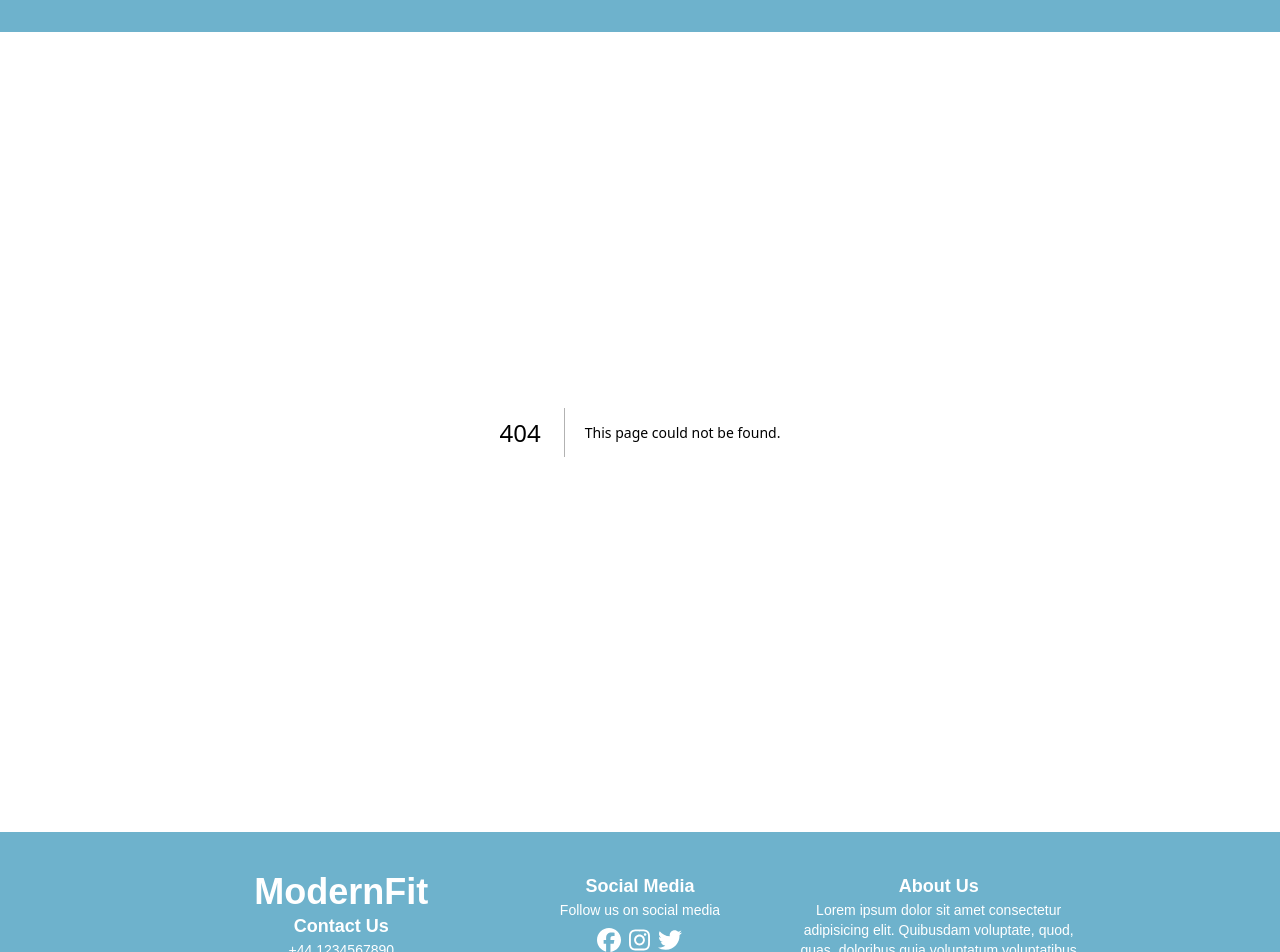
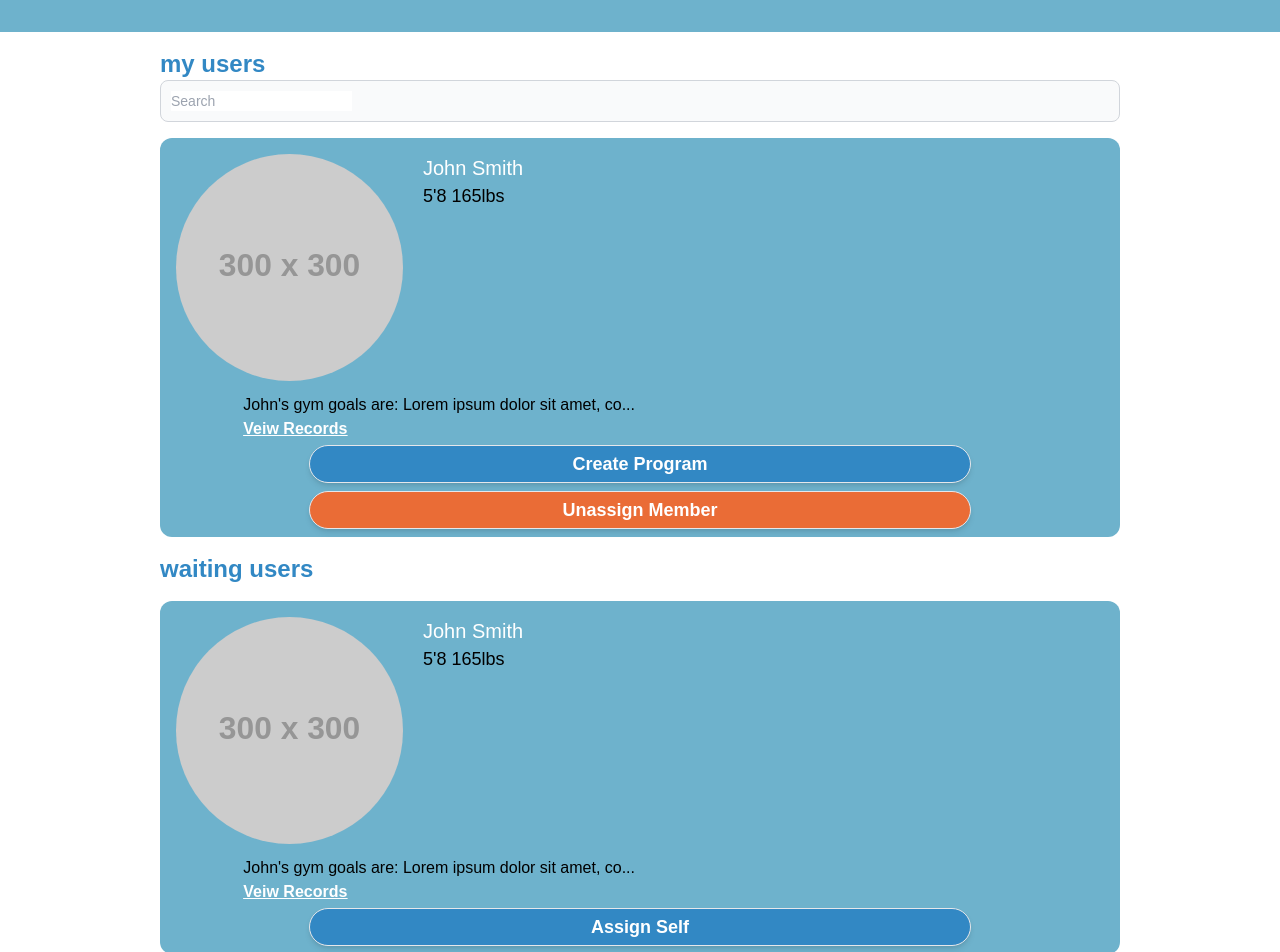
Before and after one commit to JokerZ75/ModernFit-Gym-Group11, a Next.js app in the folder frontend/: page /modernFit-app/my-users in a window 1280 px wide. Before the commit this address had no page. Shown: the part 100-1052 px from the top of the page. Built offline with nearby package versions, Linux system fonts and the light colour scheme.

Commit message:
the design for "my-user" page, didnt make desktop

```diff
--- /dev/null
+++ b/frontend/src/app/(Pages)/modernFit-app/my-users/components/assignedUser.tsx
@@ -0,0 +1,58 @@
+import React from "react";
+import { Button } from "@/app/components/UI/Button";
+
+type props = {
+    children?: React.ReactNode;
+    firstName: string;
+    lastName: string;
+    profileImage: string;
+    goals: string;
+    height: string;
+    weight: number;
+}
+
+const AssignedUser: React.FC<props> = ({children, firstName, lastName, profileImage, goals, height, weight}) =>{
+    if (goals.length > 30)
+    {
+        goals = goals.slice(0, 30);
+        goals += "...";
+    }
+    return (
+        <div className="mx-auto m-4 bg-blue-100 p-1 rounded-xl">
+            <div className="flex flexbox m-3">
+                <div className="w-1/4 rounded-full overflow-hidden"> <img src={profileImage} alt="Profile Picture" height="100000" width="50000"></img> </div>
+                <div className="mx-auto w-3/4 ml-5">
+                    <div className="text-white text-xl">{firstName} {lastName}</div>
+                    <div className="text-black text-lg"> {height} {weight}lbs </div>
+                </div>
+            </div>
+            <div className="mx-auto w-5/6">
+                <div className="text-black"> {firstName}&#39;s gym goals are: {goals}  </div>
+                <div className="text-white font-bold underline"><a href="#">Veiw Records</a></div>
+                <div className="text-center">
+                    <Button
+                        shadow="default"
+                        size="small"
+                        variant="darkBlue"
+                        hover="default"
+                        rounded="circle"
+                        className="w-5/6 border mx-auto text-center m-1"
+                        >
+                        Create Program
+                    </Button>
+                    <Button
+                        shadow="default"
+                        size="small"
+                        variant="default"
+                        hover="default"
+                        rounded="circle"
+                        className="w-5/6 border mx-auto text-center m-1"
+                        >
+                        Unassign Member
+                    </Button>
+                </div>
+            </div>
+        </div>
+    );
+};
+export default AssignedUser;
--- /dev/null
+++ b/frontend/src/app/(Pages)/modernFit-app/my-users/components/searchBar.tsx
@@ -0,0 +1,36 @@
+"use client"
+import AutoComplete from "@/app/components/UI/AutoComplete";
+import React from "react";
+import { useForm, FieldValues } from "react-hook-form"
+
+
+const SearchBar: React.FC = () =>{
+
+        // FETCH THE USER WHO ARENT STAFF, PASS THOSE AS THE OPTIONS TO AUTOCOMPLETE
+
+    const {
+        register,
+        handleSubmit,
+        getValues,
+        formState: { errors },
+      } = useForm();
+
+      const onSubmit = (data:FieldValues) => {
+        console.log(data);
+      }
+
+      const options = [
+        "User",
+        "User2"
+      ]
+
+    return(
+        <>
+            <form className="bg-gray-50 border border-gray-300 text-black text-sm rounded-lg focus:ring-blue-500 block w-full p-2.5 placeholder-black" onSubmit={handleSubmit(onSubmit)}>
+                <AutoComplete register={register("searchValue") as any} options={options}  id="searchMembers" className="" placeholder="Search" type="text" />
+            </form>
+        </>
+    );
+};
+
+export default SearchBar;
--- /dev/null
+++ b/frontend/src/app/(Pages)/modernFit-app/my-users/components/unassignedUser.tsx
@@ -0,0 +1,48 @@
+import React from "react";
+import { Button } from "@/app/components/UI/Button";
+
+type props = {
+    children?: React.ReactNode;
+    firstName: string;
+    lastName: string;
+    profileImage: string;
+    goals: string;
+    height: string;
+    weight: number;
+}
+
+const UnassignedUser: React.FC<props> = ({children, firstName, lastName, profileImage, goals, height, weight}) =>{
+    if (goals.length > 30)
+    {
+        goals = goals.slice(0, 30);
+        goals += "...";
+    }
+    return (
+        <div className="mx-auto m-4 bg-blue-100 p-1 rounded-xl">
+            <div className="flex flexbox m-3">
+                <div className="w-1/4 rounded-full overflow-hidden"> <img src={profileImage} alt="Profile Picture" height="100000" width="50000"></img> </div>
+                <div className="mx-auto w-3/4 ml-5">
+                    <div className="text-white text-xl">{firstName} {lastName}</div>
+                    <div className="text-black text-lg"> {height} {weight}lbs </div>
+                </div>
+            </div>
+            <div className="mx-auto w-5/6">
+                <div className="text-black"> {firstName}&#39;s gym goals are: {goals}  </div>
+                <div className="text-white font-bold underline"><a href="#">Veiw Records</a></div>
+                <div className="text-center">
+                    <Button
+                        shadow="default"
+                        size="small"
+                        variant="darkBlue"
+                        hover="default"
+                        rounded="circle"
+                        className="w-5/6 border mx-auto text-center m-1"
+                        >
+                        Assign Self
+                    </Button>
+                </div>
+            </div>
+        </div>
+    );
+};
+export default UnassignedUser;
--- /dev/null
+++ b/frontend/src/app/(Pages)/modernFit-app/my-users/page.tsx
@@ -0,0 +1,57 @@
+import React from "react";
+import { Button } from "@/app/components/UI/Button";
+import AutoComplete from "@/app/components/UI/AutoComplete";
+import SearchBar from "./components/searchBar";
+import AssignedUser from "./components/assignedUser";
+import UnassignedUser from "./components/unassignedUser";
+
+const myUsers: React.FC = () => {
+    let profileImage = "https://placehold.co/300x300"
+    let firstName = "John"
+    let lastName = "Smith"
+    let height = "5'8"
+    let weight = 165
+    let goals = "Lorem ipsum dolor sit amet, consectetur adipiscing elit. Aenean massa magna, viverra sed venenatis vitae, blandit vel mi. Donec non."
+    if (goals.length > 30)
+    {
+        goals = goals.slice(0, 30);
+        goals += "...";
+    }
+
+
+    return (
+        <>
+            <div className="text-blue-200 w-3/4 mx-auto mt-4 mb-4 ">
+                <div className="font-bold text-2xl">
+                    my users
+                </div>
+                <div className="">
+                    <SearchBar />
+                </div>
+                <AssignedUser
+                firstName={firstName}
+                lastName={lastName}
+                profileImage={profileImage}
+                goals={goals}
+                height={height}
+                weight={weight}
+                />
+
+                <div className="font-bold text-2xl">
+                    waiting users
+                </div>
+                <UnassignedUser
+                firstName={firstName}
+                lastName={lastName}
+                profileImage={profileImage}
+                goals={goals}
+                height={height}
+                weight={weight}
+                />
+            </div>
+        </>
+    )
+
+};
+
+export default myUsers;
```
